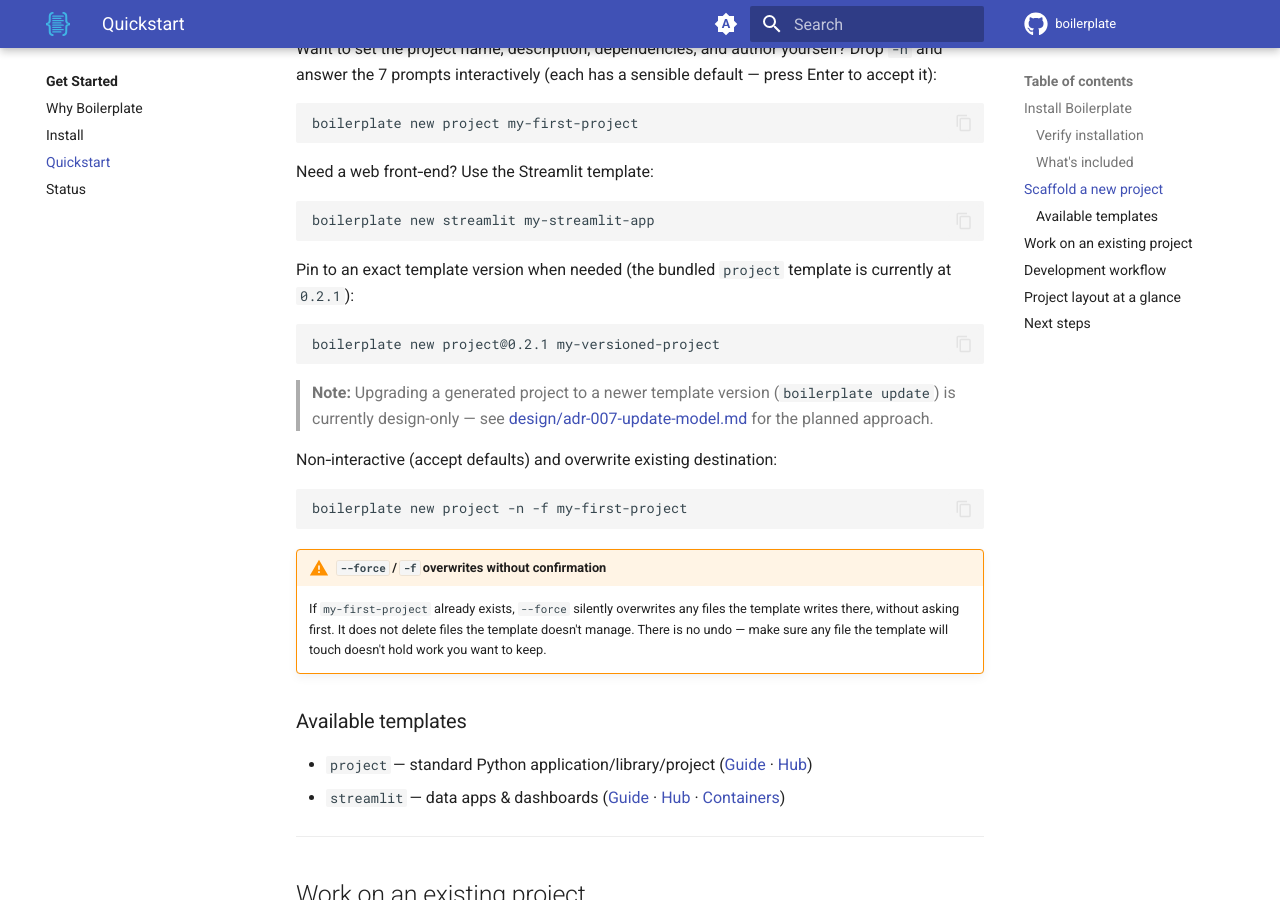
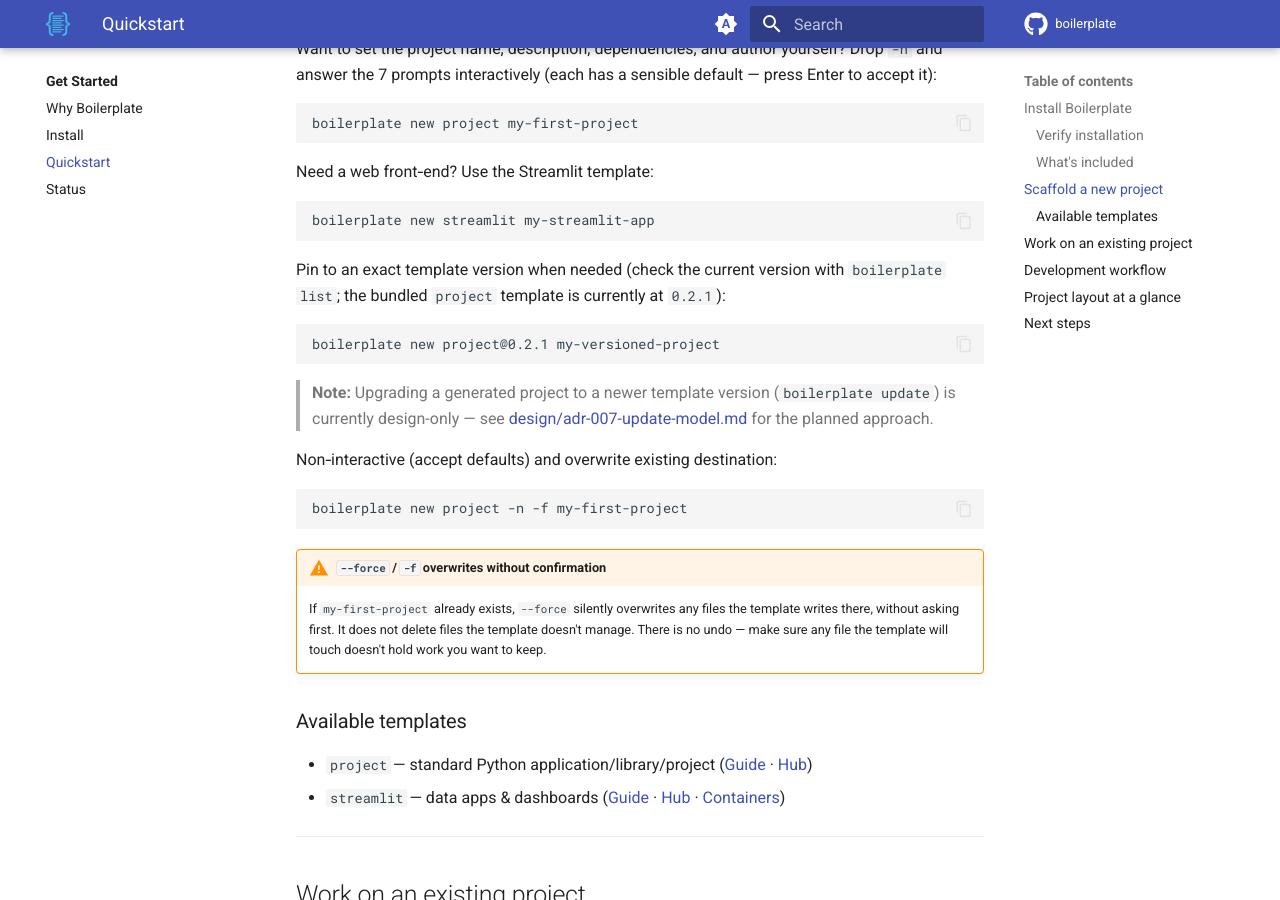
Before and after one commit to TheRealBillSiegler/boilerplate, an MkDocs documentation site: the page built from docs/quickstart.md, in a window 1280 px wide and 900 px high, scrolled down 1960 px. Built offline with MkDocs 1.6.1 and Material for MkDocs 9.7.7, drawn with Linux system fonts in a browser that asks for light colours; a script that is not in the unit is left out; comment, search, counter and statistics services are not loaded; the version menu is left out.

Commit message:
docs(quickstart): point readers at boilerplate list for the template version
The refreshed version numbers now arrive with the templates change that bumps them; what remains here is the pointer telling the reader how to find the current version before pinning it.

Co-Authored-By: Claude Fable 5.1 <noreply@anthropic.com>

````diff
--- a/docs/quickstart.md
+++ b/docs/quickstart.md
@@ -89,7 +89,7 @@ Need a web front‑end? Use the Streamlit template:
 boilerplate new streamlit my-streamlit-app
 ```
 
-Pin to an exact template version when needed (the bundled `project` template is currently at `0.2.1`):
+Pin to an exact template version when needed (check the current version with `boilerplate list`; the bundled `project` template is currently at `0.2.1`):
 
 ```bash
 boilerplate new project@0.2.1 my-versioned-project
````
